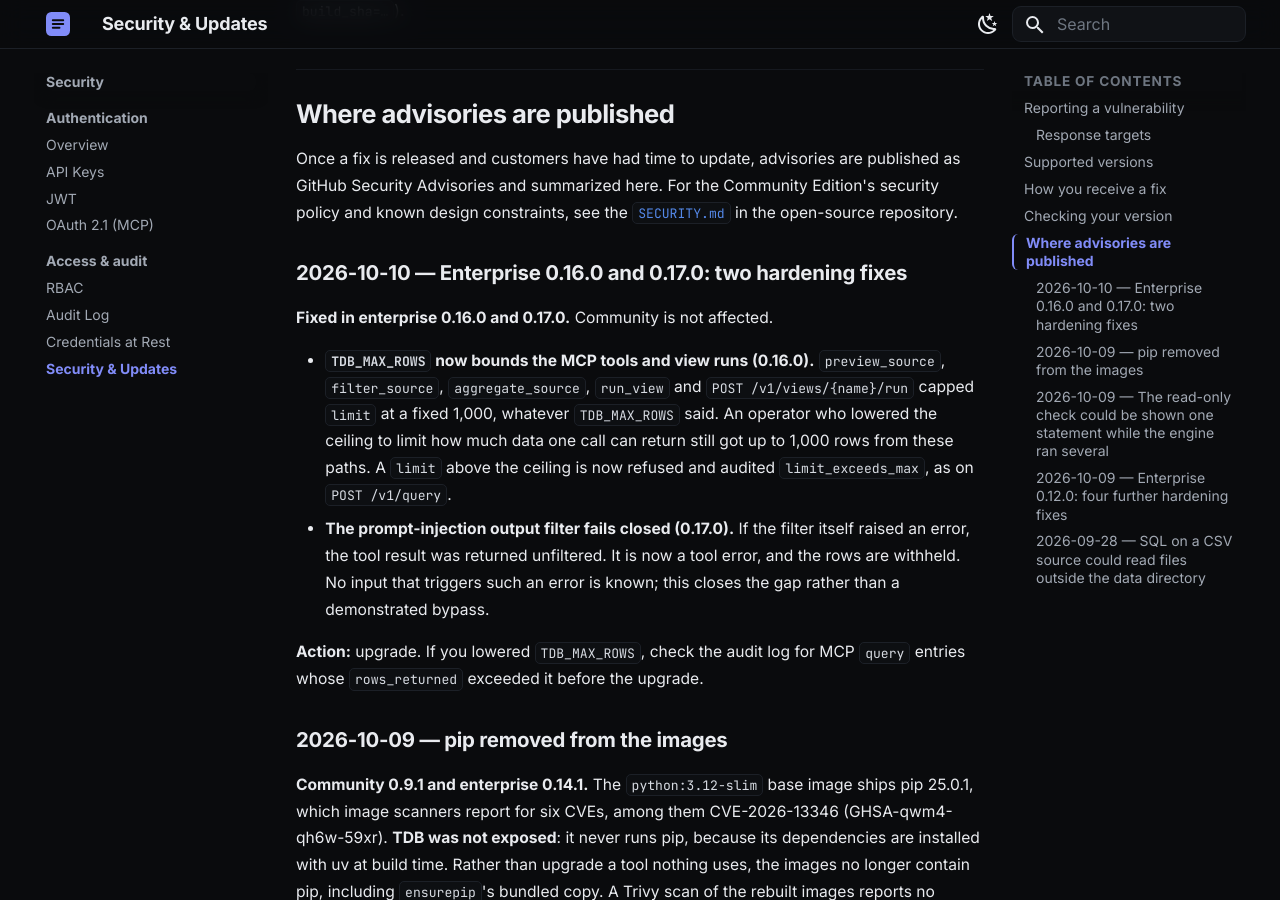
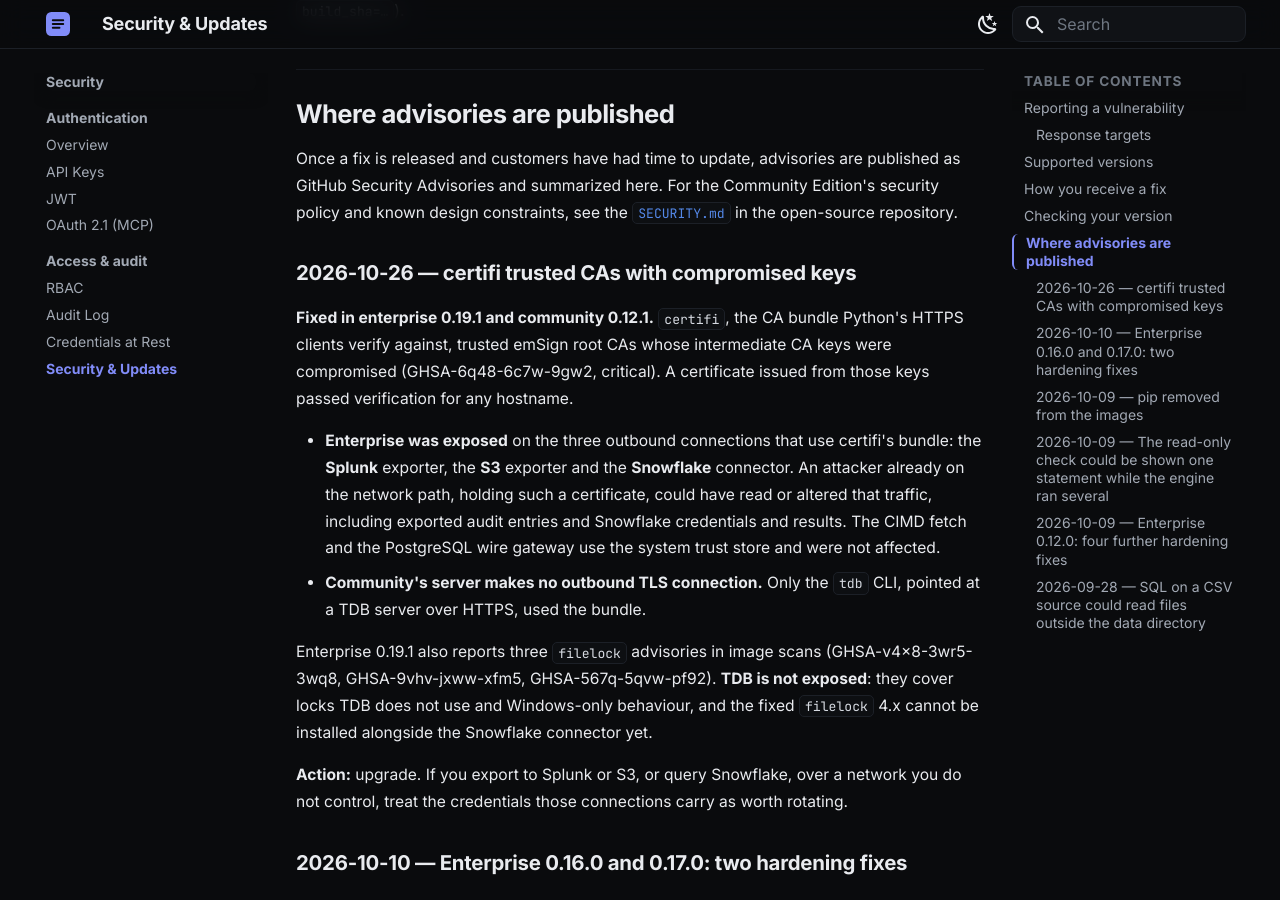
Before and after one commit to tdb-project/tdb-docs, an MkDocs documentation site: the page built from docs/security/updates.md, in a window 1280 px wide and 900 px high, scrolled down 2070 px. Built offline with MkDocs 1.6.1 and Material for MkDocs 9.7.7, drawn with Linux system fonts in a browser that asks for light colours.

Commit message:
certifi advisory (enterprise 0.19.1 exposed: Splunk, S3, Snowflake; community 0.12.1); filelock not exposed; samples to 0.19.1/c0ca7fa and 0.12.1
Co-Authored-By: Claude Opus 5.5 <noreply@anthropic.com>

```diff
--- a/docs/security/updates.md
+++ b/docs/security/updates.md
@@ -89,6 +89,31 @@ published as GitHub Security Advisories and summarized here. For the Community
 Edition's security policy and known design constraints, see the
 [`SECURITY.md`](https://github.com/tdb-project/tdb-community/blob/main/SECURITY.md)
 in the open-source repository.
+
+### 2026-10-26 — certifi trusted CAs with compromised keys
+
+**Fixed in enterprise 0.19.1 and community 0.12.1.** `certifi`, the CA bundle
+Python's HTTPS clients verify against, trusted emSign root CAs whose intermediate
+CA keys were compromised (GHSA-6q48-6c7w-9gw2, critical). A certificate issued
+from those keys passed verification for any hostname.
+
+- **Enterprise was exposed** on the three outbound connections that use certifi's
+  bundle: the **Splunk** exporter, the **S3** exporter and the **Snowflake**
+  connector. An attacker already on the network path, holding such a certificate,
+  could have read or altered that traffic, including exported audit entries and
+  Snowflake credentials and results. The CIMD fetch and the PostgreSQL wire
+  gateway use the system trust store and were not affected.
+- **Community's server makes no outbound TLS connection.** Only the `tdb` CLI,
+  pointed at a TDB server over HTTPS, used the bundle.
+
+Enterprise 0.19.1 also reports three `filelock` advisories in image scans
+(GHSA-v4x8-3wr5-3wq8, GHSA-9vhv-jxww-xfm5, GHSA-567q-5qvw-pf92). **TDB is not
+exposed**: they cover locks TDB does not use and Windows-only behaviour, and the
+fixed `filelock` 4.x cannot be installed alongside the Snowflake connector yet.
+
+**Action:** upgrade. If you export to Splunk or S3, or query Snowflake, over a
+network you do not control, treat the credentials those connections carry as
+worth rotating.
 
 ### 2026-10-10 — Enterprise 0.16.0 and 0.17.0: two hardening fixes
 
```
Also changed, not shown: docs/api/mcp.md (+1 -1 lines), docs/getting-started/community.md (+1 -1 lines), docs/getting-started/installation.md (+1 -1 lines), docs/getting-started/quickstart.md (+1 -1 lines), docs/observability/metrics.md (+2 -2 lines).
